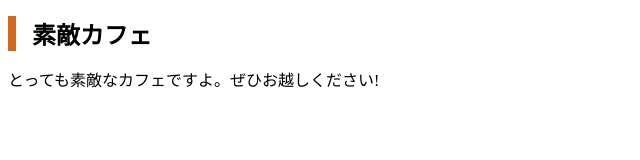
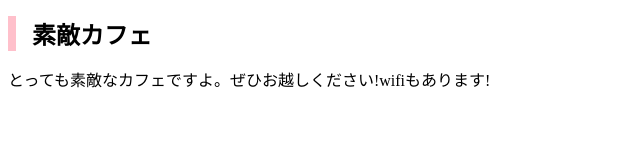
Before and after one commit to kotsubukko/mycafe, a plain HTML site: page index.html in a window 1280 px wide. Shown: the whole page, without its empty margins (0-640 px from the left). Drawn offline with Linux system fonts and the light colour scheme.

Commit message:
Add files via upload

```diff
--- a/css/style.css
+++ b/css/style.css
@@ -1,5 +1,5 @@
 h1 {
   font-size: 24px;
   padding-left: 16px;
-  border-left: 8px solid chocolate;
+  border-left: 8px solid pink;
 }
--- a/index.html
+++ b/index.html
@@ -7,6 +7,6 @@
   </head>
   <body>
     <h1>素敵カフェ</h1>
-    <p>とっても素敵なカフェですよ。ぜひお越しください!</p>
+    <p>とっても素敵なカフェですよ。ぜひお越しください!wifiもあります!</p>
   </body>
 </heml>
```
